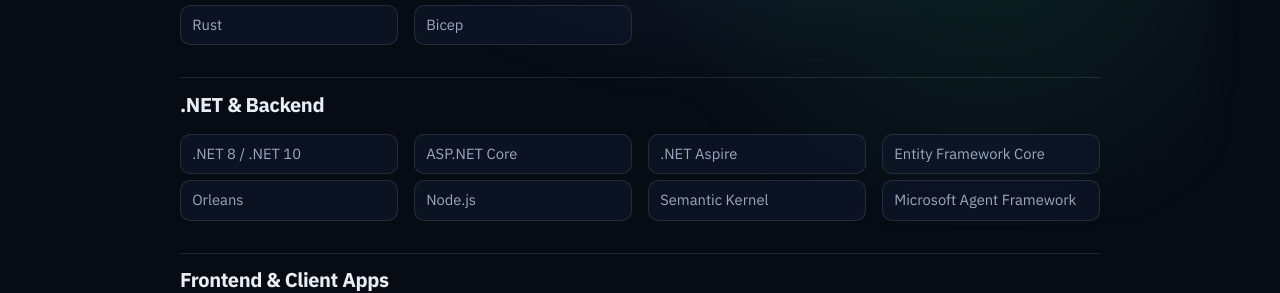
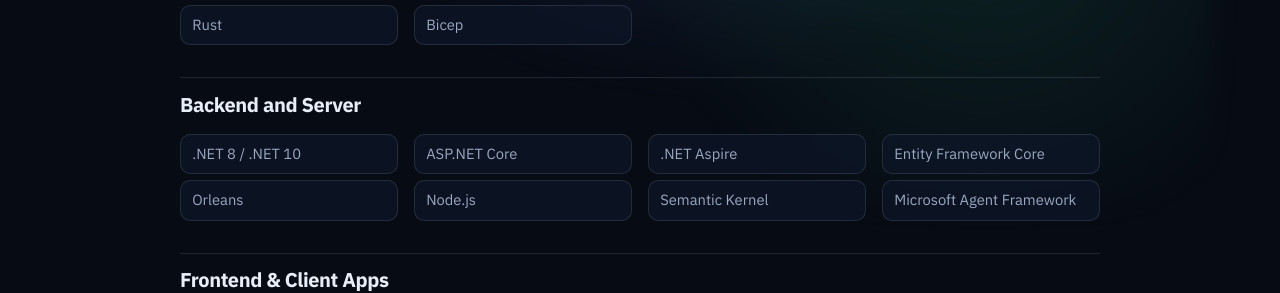
Before and after one commit to nabs-darrel-schreyer/aboutme, a Jekyll site: the page built from stack.md, in a window 1280 px wide and 900 px high. Shown: the part 375-668 px from the top of the window. Built offline with Jekyll 4.4.1, drawn with Linux system fonts in a browser that asks for light colours.

Commit message:
Stack: rename .NET and Backend to Backend and Server

```diff
--- a/stack.md
+++ b/stack.md
@@ -21,7 +21,7 @@ Technologies and practices I use to design, build, and operate software.
 - Rust
 - Bicep
 
-## .NET & Backend
+## Backend and Server
 
 - .NET 8 / .NET 10
 - ASP.NET Core
```
